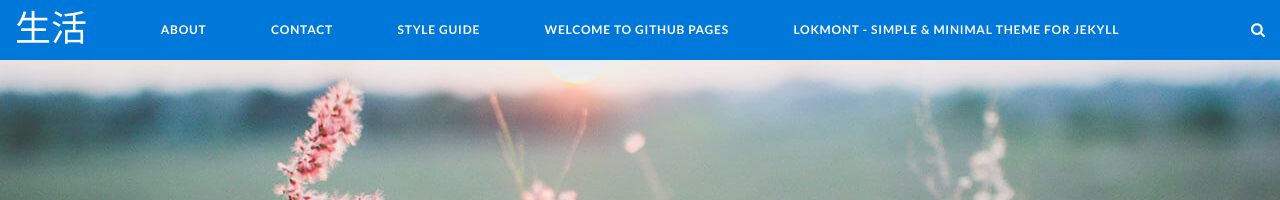
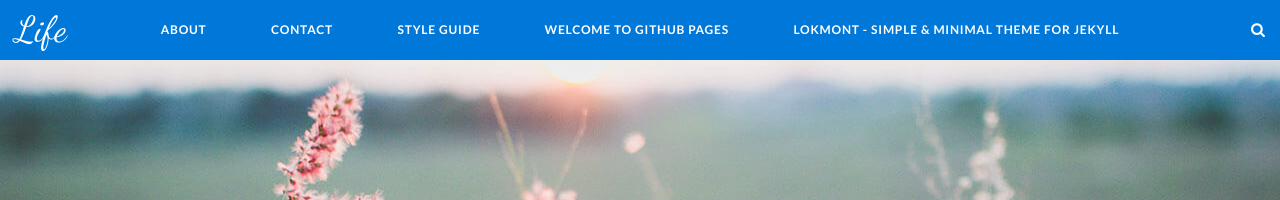
Before and after one commit to yz14/life, a Jekyll site: the page built from _pages/contact.html, in a window 1280 px wide. Shown: the top 200 px of the page. Built offline with Jekyll 4.4.1, drawn with Linux system fonts in a browser that asks for light colours.

Commit message:
Update _config.yml

```diff
--- a/_config.yml
+++ b/_config.yml
@@ -1,13 +1,13 @@
 # Site settings
-title: 生活
+title: Life
 description: 生活页
 baseurl: "/life" # the subpath of your site, e.g. /blog
 url: "https://yz14.github.io" # the base hostname & protocol for your site, e.g. http://example.com
 
 # Banner Section
 hero: 112.jpg
-hero-title: 热爱生活，记录生活。
-hero-description: 永远充满活力，永远充满激情
+hero-title:
+hero-description: 热爱生活，记录生活
 
 # Author - Creator
 author-name: Ben Campbell
```
